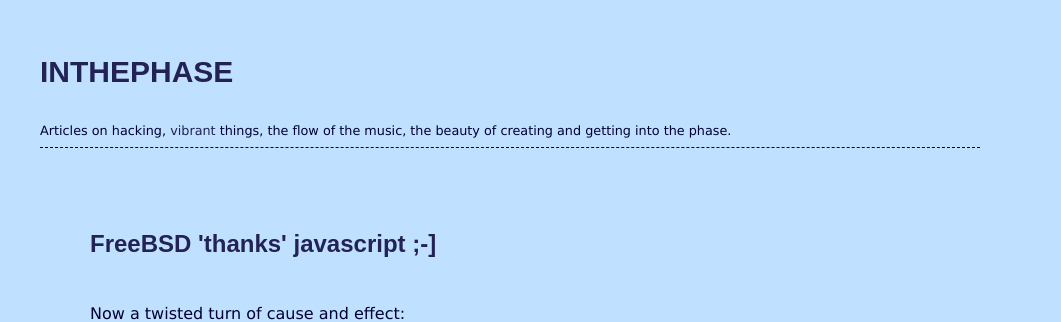
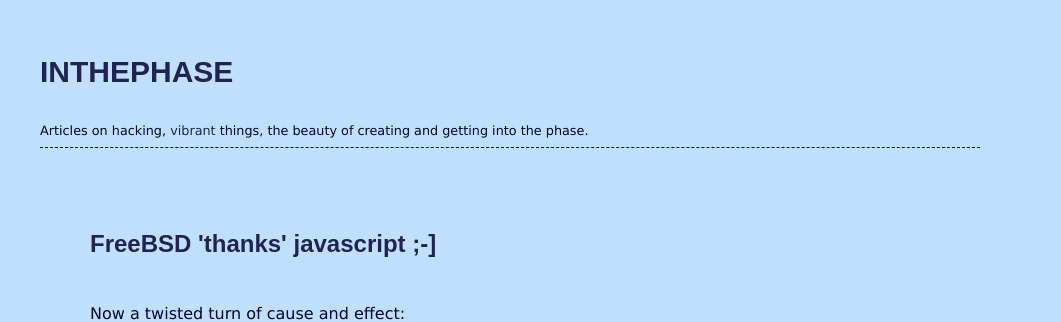
Before and after one commit to herenowcoder/herenowcoder.github.com, a Jekyll site: the page built from index.html, in a window 1280 px wide. Shown: the top 322 px of the page, without its empty margins (130-1191 px from the left). Built offline with Jekyll 4.4.1, drawn with Linux system fonts in a browser that asks for light colours; the list of posts is cut into pages by our own code.

Commit message:
Revert "music!!!!" - well let it be like this when there are arts on music
This reverts commit 8a4d01f05f2bcdfae69774795064c408343044cd.

```diff
--- a/_includes/header.html
+++ b/_includes/header.html
@@ -1,7 +1,7 @@
 	<div class='grid_16 header'>
 		<h1><a href="/">inthephase</a></h1>
 		<div class='header-summary'>
-			Articles on hacking, <span class='link'>vibrant</span> things, the flow of the music,
+			Articles on hacking, <span class='link'>vibrant</span> things,
             the beauty of creating and getting into the phase.
 		</div>
 	</div>
```
